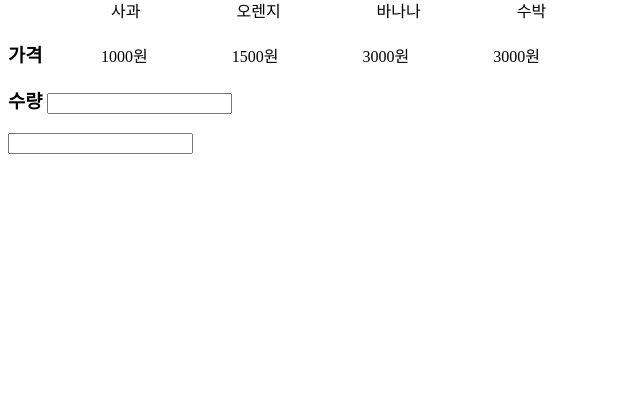
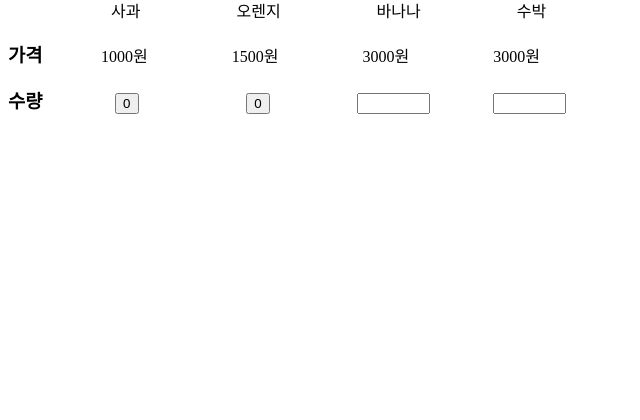
Before and after one commit to choiywln/gimal-repo, a Flask app: template templates/main.html in a window 1280 px wide. Shown: the part 201-621 px from the top of the page, without its empty margins (0-640 px from the left). Run offline with Flask 2, Linux system fonts and the light colour scheme; the template is opened without the code that fills it, so the values that code supplies are empty.

Commit message:
Update main.html

```diff
--- a/templates/main.html
+++ b/templates/main.html
@@ -19,6 +19,16 @@
             font-weight: normal;
             padding-left: 24px;
             word-spacing: 80px;
+        }
+
+        .button {
+            margin-left: 68px;
+            margin-right: 35px;
+        }
+
+        .textbox {
+            margin-left: 48px;
+            margin-right: 10px;
         }
     </style>
 </head>
@@ -43,9 +53,13 @@
     </div>
 
     <h3>
-        수량 <input type="text" id="firstNumber"/>
+        수량
+        <button id="plus" class="button">0</button>
+        <button id="plus" class="button">0</button>
+        <input type="text" class="textbox" style="width: 65px"/>
+        <input type="text" class="textbox" style="width: 65px"/>
     </h3>
-    <input type="text"/>
+
 </div>
 
 
```
